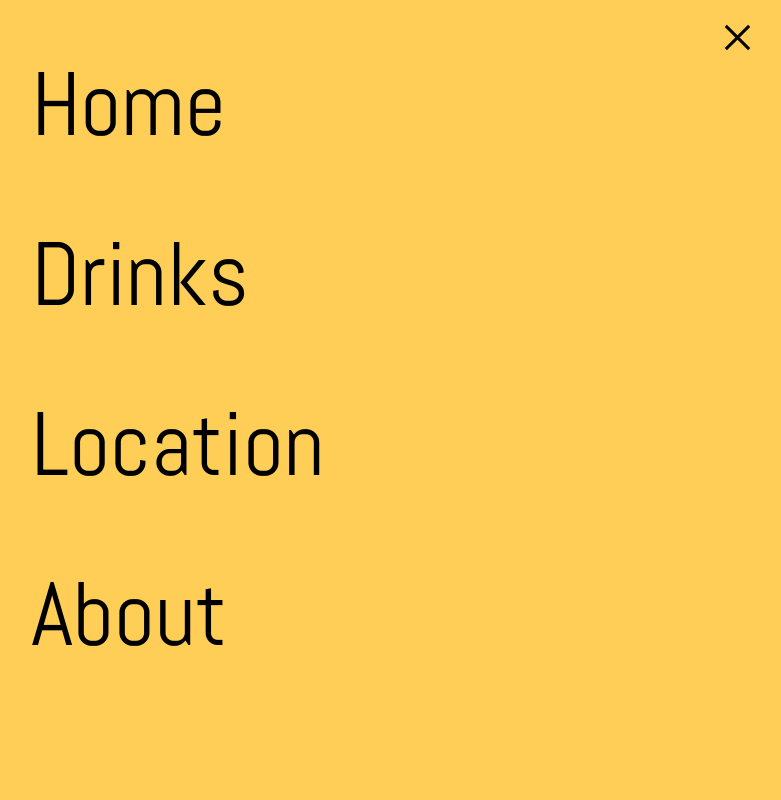
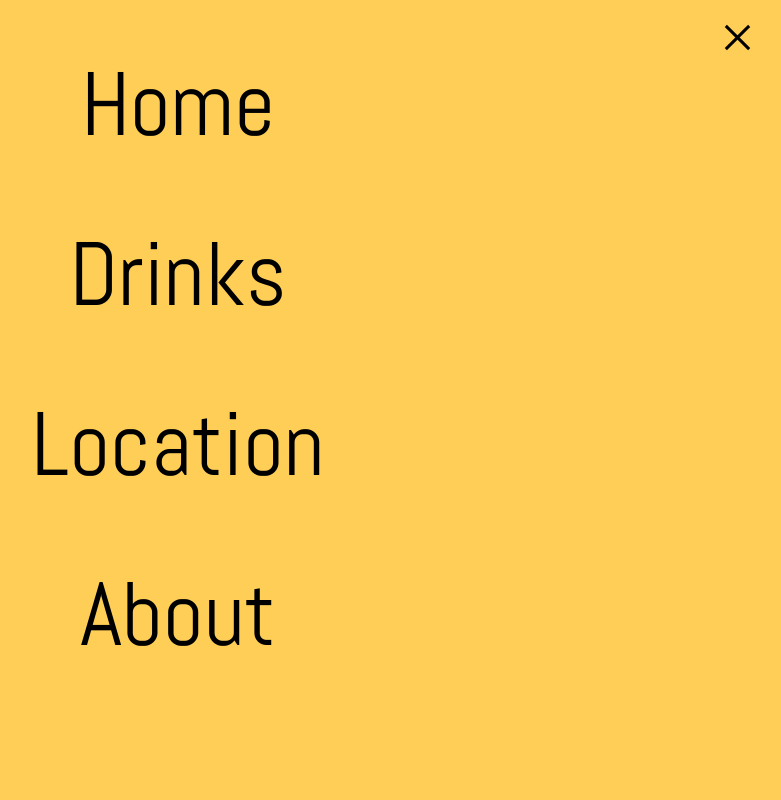
Before and after one commit to pesonn/practice_react_2, a React (Create React App) app: page / in a window 1280 px wide. Both pictures are taken after a click on the element 1199 px from the left and 39 px from the top of the page. Shown: the top 800 px of the page, without its empty margins (462-1243 px from the left). Built offline with nearby package versions, Linux system fonts and the light colour scheme.

Commit message:
Added: Nav Overlay mit Animation

```diff
--- a/src/App.js
+++ b/src/App.js
@@ -51,7 +51,7 @@ function App() {
   return (
     <div>
       <BurgermenuIcon toggleNav={toggleVisibility} />
-      {!showNav.isVisible ? "" : <Nav />}
+      {!showNav.isVisible ? "" : <Nav toggleOpen={showNav} />}
       <h1 className="title">{title}</h1>
       <Switch>
         <Route exact path="/" component={Home} />
--- a/src/components/BurgermenuIcon.js
+++ b/src/components/BurgermenuIcon.js
@@ -24,7 +24,6 @@ function BurgermenuIcon(props) {
       }
     }
   }
-
   return (
     <div
       className="burgermenu burgermenu--button burgermenu--button__togglenav"
--- a/src/components/Nav.js
+++ b/src/components/Nav.js
@@ -3,9 +3,21 @@ import Footer from "./Footer";
 
 import "../styles/navoverlay.css";
 
-function Nav() {
+function Nav(props) {
+  function toggleOpen() {
+    const overlay = document.querySelector(".overlay");
+    props.toggleOpen.isVisible
+      ? overlay.classList.add("opened")
+      : overlay.classList.remove("opened");
+    /*  const overlayText = document.querySelectorAll(".mainnav__item");
+    props.toggleOpen.isVisible
+      ? overlayText.forEach.classList.add("opened")
+      : overlayText.forEach.classList.remove("opened"); */
+  }
+  useEffect(toggleOpen);
+
   return (
-    <nav>
+    <nav className="overlay opened">
       <ul className="mainnav">
         <li className="mainnav_item">
           <a href="/">Home</a>
@@ -17,7 +29,7 @@ function Nav() {
           <a href="/#">Location</a>
         </li>
         <li className="mainnav_item">
-          <a href="#">About</a>
+          <a href="/#">About</a>
         </li>
       </ul>
       {/* <Footer /> */}
--- a/src/sass/burgermenuicon.scss
+++ b/src/sass/burgermenuicon.scss
@@ -1,7 +1,7 @@
 @use "./index";
 
 $burger-lineheight: 0.15rem;
-$burger-folding-time: 550ms;
+$burger-folding-time: 450ms;
 
 $burger-color-flat: index.$primary-font-color;
 $burger-color-crossed: index.$primary-font-color;
--- a/src/sass/navoverlay.scss
+++ b/src/sass/navoverlay.scss
@@ -15,6 +15,8 @@ nav {
   align-items: center;
   -webkit-box-pack: center;
   justify-content: center;
+  clip-path: circle(75px at 95% 2.5%);
+  transition: clip-path 600ms ease-in;
 
   ul {
     li,
@@ -23,11 +25,10 @@ nav {
       color: index.$primary-font-color;
       font-family: index.$font-nav;
       font-size: 4.5rem;
+      text-align: center;
       margin-bottom: 80px;
       -webkit-text-decoration-line: none;
       text-decoration-line: none;
-      -webkit-transition: font-size 250ms;
-      transition: font-size 250ms;
     }
     a {
       &:hover {
@@ -36,4 +37,17 @@ nav {
       }
     }
   }
+
+  li {
+    opacity: 0;
+    transition: opacity 250ms;
+    transition-delay: 800ms;
+  }
+
+  &.opened {
+    clip-path: circle(150vw at 95% 2.5%);
+    & li {
+      opacity: 1;
+    }
+  }
 }
--- a/src/styles/burgermenuicon.css
+++ b/src/styles/burgermenuicon.css
@@ -168,28 +168,28 @@ html {
   top: 0.15rem;
 }
 .burgermenu--line:nth-child(1).crossed {
-  animation: toptomiddle 550ms ease-in forwards;
+  animation: toptomiddle 450ms ease-in forwards;
 }
 .burgermenu--line:nth-child(1).flat {
-  animation: toptotop 550ms ease-in forwards;
+  animation: toptotop 450ms ease-in forwards;
 }
 .burgermenu--line:nth-child(2) {
   top: calc(0.15rem * 4);
 }
 .burgermenu--line:nth-child(2).crossed {
-  animation: middledisappear 550ms ease-in forwards;
+  animation: middledisappear 450ms ease-in forwards;
 }
 .burgermenu--line:nth-child(2).flat {
-  animation: middleappear 550ms ease-in forwards;
+  animation: middleappear 450ms ease-in forwards;
 }
 .burgermenu--line:nth-child(3) {
   top: calc(0.15rem * 7);
 }
 .burgermenu--line:nth-child(3).crossed {
-  animation: bottomtomiddle 550ms ease-in forwards;
+  animation: bottomtomiddle 450ms ease-in forwards;
 }
 .burgermenu--line:nth-child(3).flat {
-  animation: bottomtobottom 550ms ease-in forwards;
+  animation: bottomtobottom 450ms ease-in forwards;
 }
 
 /*# sourceMappingURL=burgermenuicon.css.map */
--- a/src/styles/navoverlay.css
+++ b/src/styles/navoverlay.css
@@ -6,8 +6,7 @@
 /* +++++++++++++++++++++++++++++++++++++++++++++++++++++++++++++++++++++++++ */
 @font-face {
   font-family: "Kumar One";
-  src: local("Kumar One"),
-    url("../fonts/Kumar_One/KumarOne-Regular.ttf") format("truetype");
+  src: local("Kumar One"), url("../fonts/Kumar_One/KumarOne-Regular.ttf") format("truetype");
 }
 @font-face {
   font-family: "Abel";
@@ -32,6 +31,8 @@ nav {
   align-items: center;
   -webkit-box-pack: center;
   justify-content: center;
+  clip-path: circle(75px at 95% 2.5%);
+  transition: clip-path 600ms ease-in;
 }
 nav ul li,
 nav ul a,
@@ -39,13 +40,25 @@ nav ul a:visited {
   color: #000;
   font-family: "Abel";
   font-size: 4.5rem;
+  text-align: center;
   margin-bottom: 80px;
   -webkit-text-decoration-line: none;
   text-decoration-line: none;
-  -webkit-transition: font-size 250ms;
-  transition: font-size 250ms;
 }
 nav ul a:hover {
   cursor: pointer;
   font-size: 5rem;
 }
+nav li {
+  opacity: 0;
+  transition: opacity 250ms;
+  transition-delay: 800ms;
+}
+nav.opened {
+  clip-path: circle(150vw at 95% 2.5%);
+}
+nav.opened li {
+  opacity: 1;
+}
+
+/*# sourceMappingURL=navoverlay.css.map */
```
Also changed, not shown: 1 other file (tests, documents, lock files or other folders).
